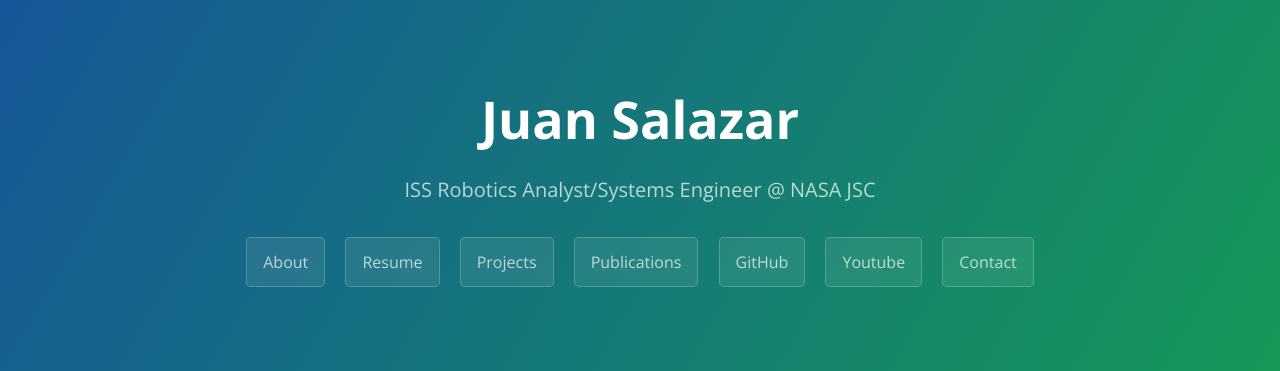
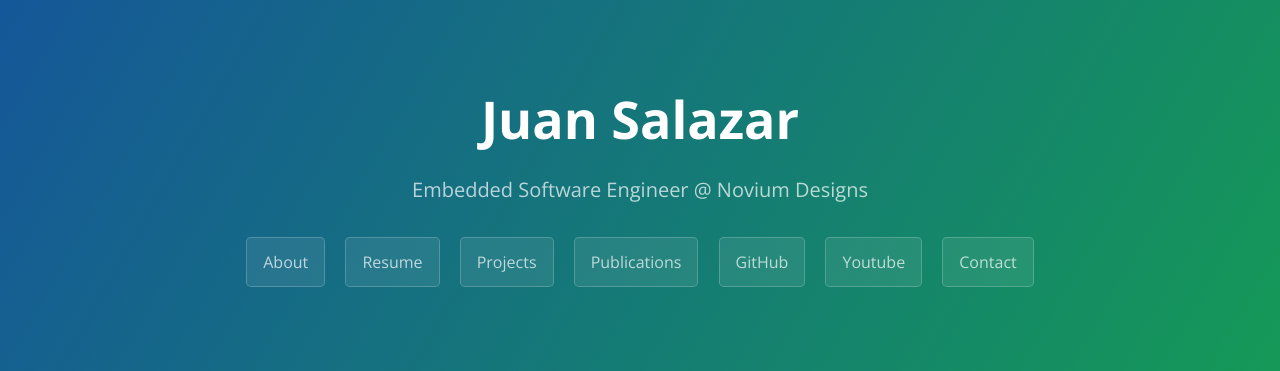
Before and after one commit to juansala/juansala.github.io, a Jekyll site: the page built from index.md, in a window 1280 px wide. Shown: the top 371 px of the page. Built offline with Jekyll 4.4.1, drawn with Linux system fonts in a browser that asks for light colours.

Commit message:
Updated role title in header

```diff
--- a/_config.yml
+++ b/_config.yml
@@ -1,5 +1,5 @@
 title: Juan Salazar
-description: ISS Robotics Analyst/Systems Engineer @ NASA JSC
+description: Embedded Software Engineer @ Novium Designs
 theme: jekyll-theme-cayman
 include: ['_pages']
 home_url: https://juansala.github.io/
```
